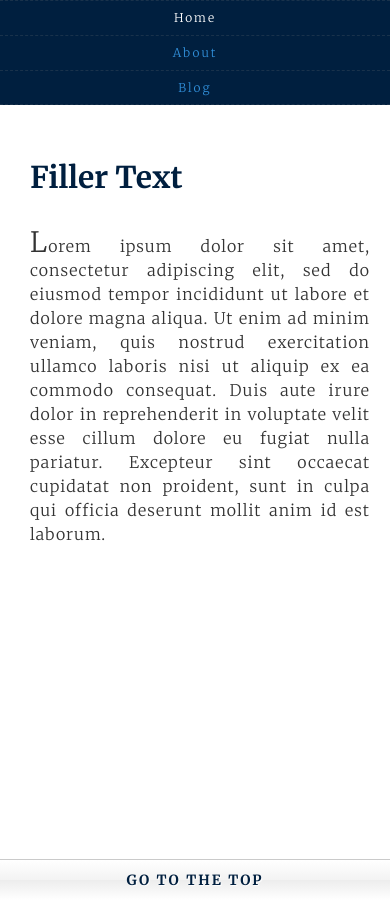
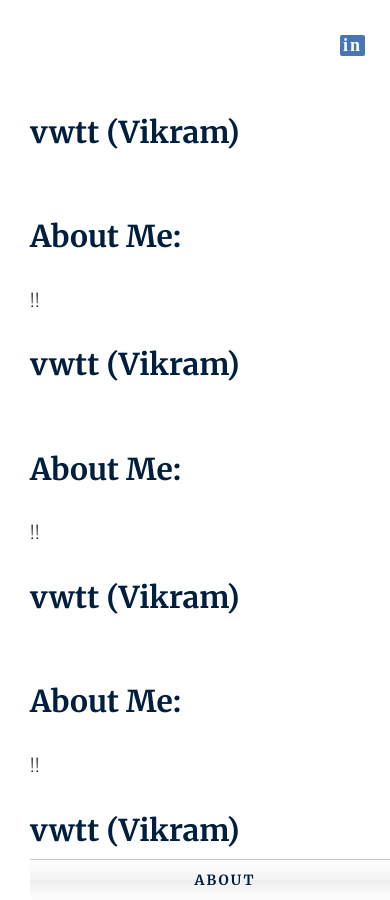
Before and after one commit to srirangamv/srirangamv.github.io, a Jekyll site: the page built from index.html, in a window 390 px wide. Built offline with Jekyll 4.4.1, drawn with Linux system fonts in a browser that asks for light colours; nearby versions of some CDN libraries; library files that are not in the unit come from our copies; the list of posts is cut into pages by our own code.

Commit message:
site layout changed.

```diff
--- a/_layouts/default.html
+++ b/_layouts/default.html
@@ -4,40 +4,17 @@
     <title>{{ page.title }}</title>
     <meta name="viewport" content="width=device-width, initial-scale=1.0, maximum-scale=1.0, user-scalable=no">
 
-    <link rel="stylesheet" type="text/css" href="/css/jquery.jscrollpane.css" />
     <link rel="stylesheet" type="text/css" href="/css/style.css" />
-
     <link rel="stylesheet" type="text/css" href="/css/syntax.css" />
 </head>
 <body>
-    <div id="hs-container" class="hs-container">
-        <aside class="hs-menu" id="hs-menu">
-            <div class="hs-headline">
-                <h1><h1>&lt;vikram/&gt;</h1></h1>
-                <span>Happy coding!</span>
-            </div>
-            <nav>
-                <a href="/"<span>Home</span></a>
-                <a href="/about"><span>About</span></a>
-                <a href="/blog"><span>Blog</span></a>
-            </nav>
-            <footer>
-                <ul>
-                    <li><a href="https://in.linkedin.com/in/vikramsrirangam">linkedin</a></li>
-                    <li><a href="https://github.com/vwtt">github</a></li>
-                </ul>
-            </footer>
-        </aside>
-        <a href="#hs-menu" class="hs-totop-link">Go to the top</a>
-        <div class="hs-content-scroller">
-            <div class="hs-content-wrapper">
-                <article class="hs-content" id="introduction">
-                    <div class="hs-inner">
-                        {{ content }}
-                    </div>
-                </article>
-            </div><!-- hs-content-wrapper -->
-        </div><!-- hs-content-scroller -->
+    <div class="hs-top">
+      <a class="right linkedin" href="#">in</a>
+      <a class="hs-totop-link left" href="#">Home</a>
+      <a class="hs-totop-link left" href="#">About</a>
+    </div>
+    <div class="hs-outer">
+      {{ content }}
     </div>
 </body>
 </html>
--- a/css/jquery.jscrollpane.css
+++ /dev/null
@@ -1,126 +0,0 @@
-/*
- * CSS Styles that are needed by jScrollPane for it to operate correctly.
- *
- * Include this stylesheet in your site or copy and paste the styles below into your stylesheet - jScrollPane
- * may not operate correctly without them.
- */
-
-.jspContainer
-{
-	overflow: hidden;
-	position: relative;
-}
-
-.jspPane
-{
-	position: absolute;
-}
-
-.jspVerticalBar
-{
-	position: absolute;
-	top: 0;
-	right: 5px;
-	width: 7px;
-	height: 100%;
-	background: transparent;
-	opacity: 0;
-	-webkit-transition: opacity 0.2s linear;
-	-moz-transition: opacity 0.2s linear;
-	-o-transition: opacity 0.2s linear;
-	-ms-transition: opacity 0.2s linear;
-	transition: opacity 0.2s linear;
-}
-
-.jspHorizontalBar
-{
-	position: absolute;
-	bottom: 5px;
-	left: 0;
-	width: 100%;
-	height: 7px;
-	background: transparent;
-}
-
-.jspVerticalBar *,
-.jspHorizontalBar *
-{
-	margin: 0;
-	padding: 0;
-}
-
-.jspCap
-{
-	display: none;
-}
-
-.jspHorizontalBar .jspCap
-{
-	float: left;
-}
-
-.jspTrack
-{
-	background: rgba(202, 202, 202, 0.2);
-	position: relative;
-}
-
-.jspDrag
-{
-	background: rgba(255, 255, 255, 0.8);
-	position: relative;
-	top: 0;
-	left: 0;
-	cursor: pointer;
-}
-
-.jspHorizontalBar .jspTrack,
-.jspHorizontalBar .jspDrag
-{
-	float: left;
-	height: 100%;
-}
-
-.jspArrow
-{
-	background: #50506d;
-	text-indent: -20000px;
-	display: block;
-	cursor: pointer;
-}
-
-.jspArrow.jspDisabled
-{
-	cursor: default;
-	background: #80808d;
-}
-
-.jspVerticalBar .jspArrow
-{
-	height: 16px;
-}
-
-.jspHorizontalBar .jspArrow
-{
-	width: 16px;
-	float: left;
-	height: 100%;
-}
-
-.jspVerticalBar .jspArrow:focus
-{
-	outline: none;
-}
-
-.jspCorner
-{
-	background: #eeeef4;
-	float: left;
-	height: 100%;
-}
-
-/* Yuk! CSS Hack for IE6 3 pixel bug :( */
-* html .jspCorner
-{
-	margin: 0 -3px 0 0;
-}
--- a/css/style.css
+++ b/css/style.css
@@ -59,7 +59,7 @@
 }
 
     a:hover {
-        color: #FFF;
+        color: #4875B4;
     }
 
 .hs-headline {
@@ -122,50 +122,47 @@
                 padding-top: 3px;
             }
 
-.hs-content-scroller {
-    position: absolute;
-    left: 240px;
-    right: 0px;
-    overflow: hidden;
-    height: 100%;
-    background-color: #ffffff;
+.hs-top{
+   padding: 30px 20px 10px 30px;
+   height:50px;
+   /*box-shadow: 1px 3px 1px #888888;*/
 }
 
-.hs-content-wrapper {
-    width: 100%;
-    position: absolute;
-    height: 100%;
-    overflow: hidden;
+.linkedin{
+   font-weight: bold;
+   font-size:150%;
+   font-family: Myriad Pro;
+   background-color:#4875B4;
+   color:white;
+   text-decoration:none;
+   padding: 0px 3px;
+   border-radius: 2px;
+   margin:5px;
 }
 
-.hs-content {
-    width: auto;
-    overflow-y: auto;
-    height: 100%;
-    /*border-right: 1px dashed #A9BECD;*/
-    border-left: 1px dashed #A9BECD;
-    /*border-right: 1px dashed rgba(126, 126, 126, 0.2);*/
-    border-left: 1px dashed rgba(255, 255, 255, 0.5);
-    background: transparent;
-    -webkit-transition: background 0.3s linear;
-    -moz-transition: background 0.3s linear;
-    -o-transition: background 0.3s linear;
-    -ms-transition: background 0.3s linear;
-    transition: background 0.3s linear;
+.left{
+  float:left;
 }
 
-    .hs-content:hover, .hs-content-active {
-        background: #ffffff;
-    }
-
-        .hs-content:hover .jspVerticalBar,
-        .hs-menu nav:hover .jspVerticalBar {
-            opacity: 1;
-        }
+.right{
+  float:right;
+}
+.hs-outer{
+   top:60px;
+   position:fixed;
+   padding: 30px 20px 10px 30px;
+   overflow-x:hidden;
+   overflow-y:auto;
+   height:90%;
+}
 
 .hs-inner {
-    padding: 30px 20px 10px 30px;
+
 }
+   /*
+   .hs-inner:nth-child(odd) {
+       background: #e0e0e0;
+   }*/
 
     .hs-inner p, .hs-inner ul {
         font-size: 16px;
@@ -177,9 +174,9 @@
         letter-spacing: 1px;
     }
 
-        .hs-inner p:first-letter {
-            font-size: 28px;
-        }
+   .hs-inner p:first-letter {
+       font-size: 28px;
+   }
 
 a.hs-totop-link {
     display: none;
@@ -227,21 +224,7 @@
 
 /* Media Queries */
 @media screen and (max-width: 1024px) {
-    .jspVerticalBar {
-        opacity: 1;
-    }
 
-    .hs-content-scroller {
-        overflow-x: scroll;
-    }
-
-    .hs-content:hover {
-        background: transparent;
-    }
-
-    .hs-content-active:hover {
-        background: #f1f5f8;
-    }
 }
 
 @media screen and (max-width: 715px) {
@@ -249,16 +232,6 @@
         overflow-x: auto;
         overflow-y: auto;
     }
-
-    .codrops-top a {
-        background: #000;
-        color: #fff;
-        text-shadow: none;
-    }
-
-        .codrops-top a:nth-child(1) {
-            left: 10px;
-        }
 
     a.hs-totop-link {
         display: block;
@@ -274,18 +247,6 @@
             top: 230px;
             bottom: 20px;
         }
-
-    .hs-content-scroller {
-        position: relative;
-        height: auto;
-        left: 0;
-    }
-
-    .hs-content-wrapper {
-        height: auto;
-        width: auto;
-        margin-left: 0px;
-    }
 
     .hs-content {
         border: none;
@@ -312,22 +273,6 @@
         position: relative;
         height: auto;
     }
-
-    .hs-content-scroller {
-        position: relative;
-        left: 0px;
-        float: none;
-        clear: both;
-        display: block;
-    }
-
-    .hs-content-wrapper {
-        position: relative;
-        left: 0px;
-        float: none;
-        clear: both;
-        display: block;
-    }
 }
 /*
 @media only screen and (max-width: 480px) {
--- a/index.html
+++ b/index.html
@@ -2,7 +2,13 @@
 layout: default
 title: vwtt (Vikram)
 ---
-<h2>Filler Text</h2>
-<p>
-    Lorem ipsum dolor sit amet, consectetur adipiscing elit, sed do eiusmod tempor incididunt ut labore et dolore magna aliqua. Ut enim ad minim veniam, quis nostrud exercitation ullamco laboris nisi ut aliquip ex ea commodo consequat. Duis aute irure dolor in reprehenderit in voluptate velit esse cillum dolore eu fugiat nulla pariatur. Excepteur sint occaecat cupidatat non proident, sunt in culpa qui officia deserunt mollit anim id est laborum.
-</p>
+{% for post in site.posts %}
+  <div class="hs-inner">
+    <h2>{{ page.title }}</h2>
+    <p class="meta">{{ page.date | date_to_string }}</p>
+
+    <div class="post">
+      {{ content }}
+    </div>
+  </div>
+{% endfor %}
```
